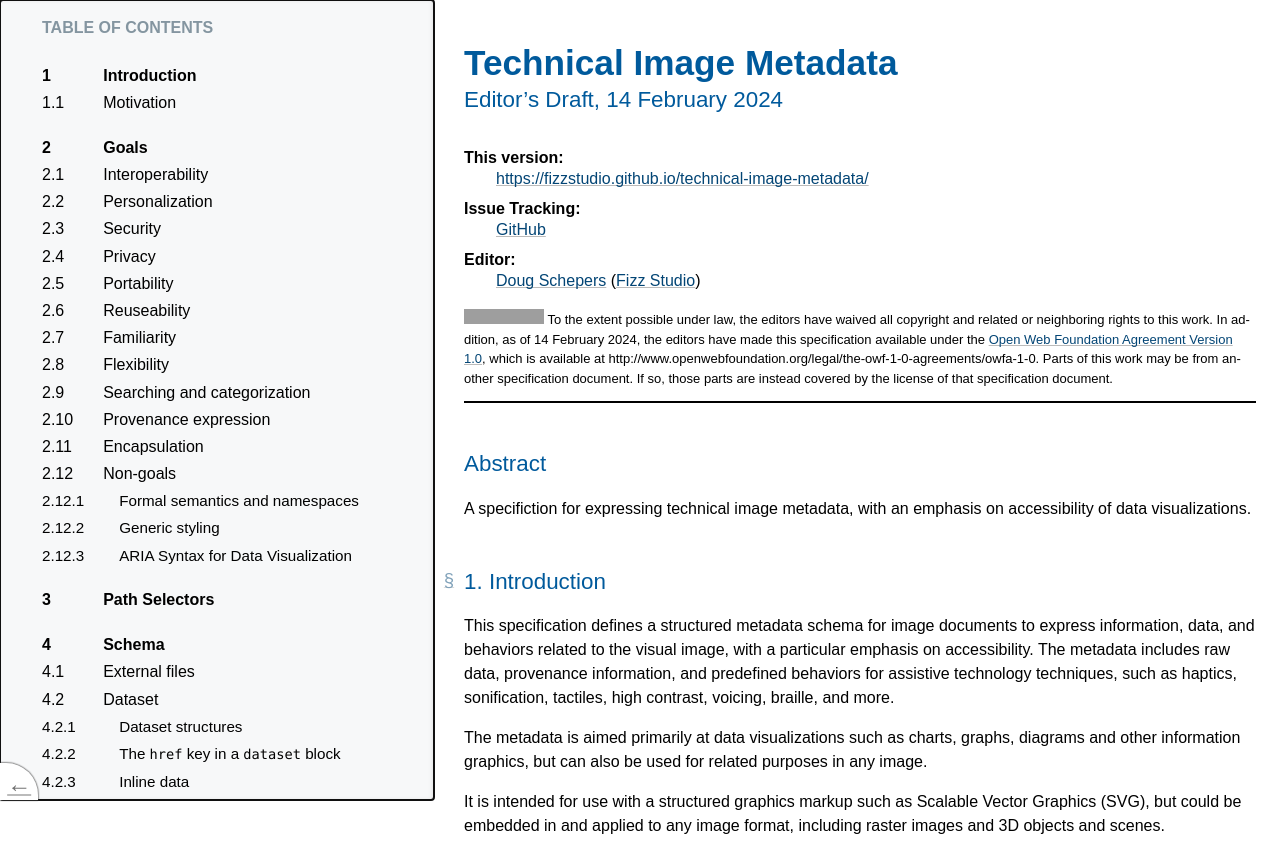
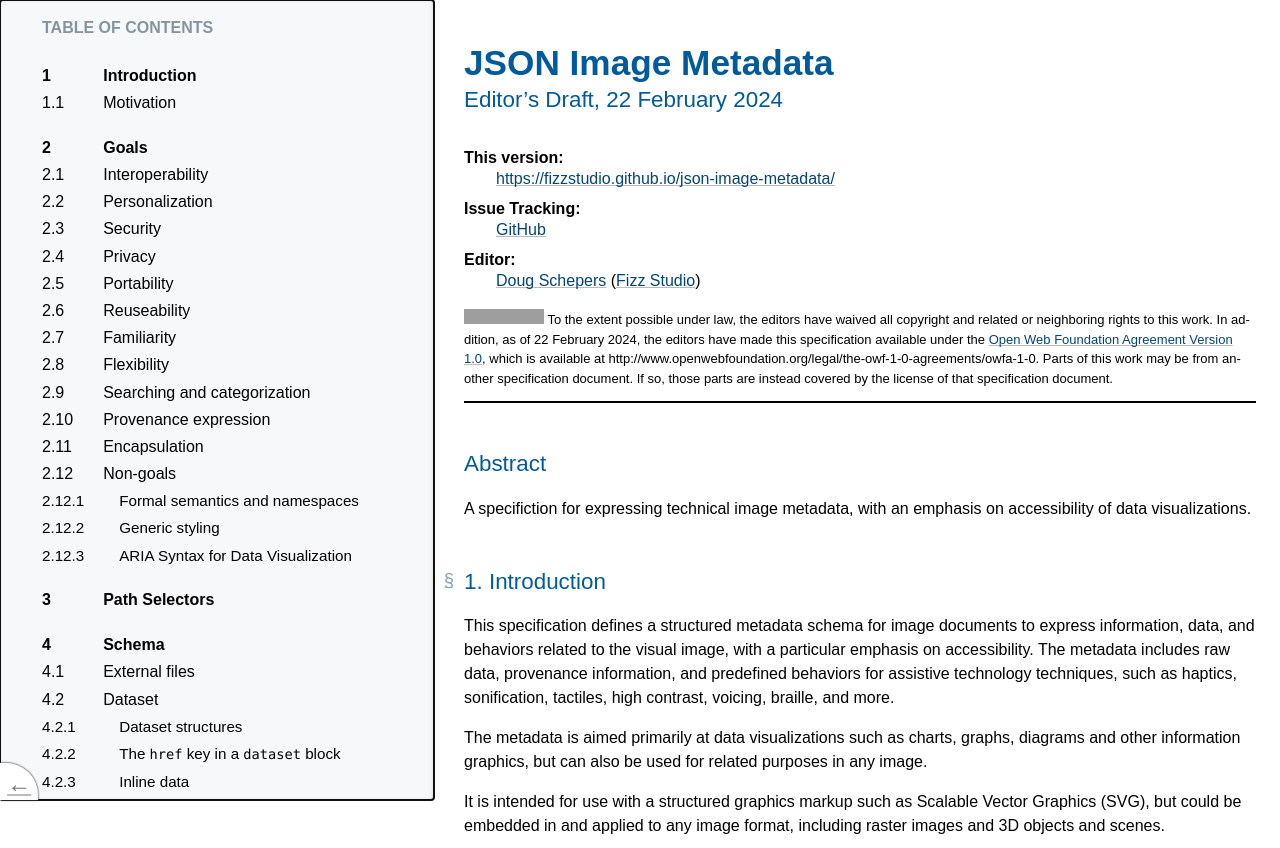
Before and after one commit to Inclusio-Community/json-image-metadata, a plain HTML site: page index.html in a window 1280 px wide. Shown: the top 848 px of the page. Drawn offline with Linux system fonts and the light colour scheme; grey boxes are pictures that could not be loaded.

Commit message:
renamed to JIM, cleanup, reworked examples

```diff
--- a/index.html
+++ b/index.html
@@ -1,7 +1,7 @@
 <!doctype html><html lang="en">
  <head>
   <meta content="text/html; charset=utf-8" http-equiv="Content-Type">
-  <title>Technical Image Metadata</title>
+  <title>JSON Image Metadata</title>
   <meta content="width=device-width, initial-scale=1, shrink-to-fit=no" name="viewport">
 <style data-fill-with="stylesheet">/******************************************************************************
  *                   Style sheet for the W3C specifications                   *
@@ -1489,9 +1489,9 @@ Possible extra rowspan handling
 	}
 </style>
   <meta content="Bikeshed version d5d58a306, updated Fri Jan 26 16:12:28 2024 -0800" name="generator">
-  <link href="https://fizzstudio.github.io/technical-image-metadata/" rel="canonical">
+  <link href="https://fizzstudio.github.io/json-image-metadata/" rel="canonical">
   <link href="./favicon.svg" rel="icon">
-  <meta content="df14dbd73d2f07c3bc86026d3796f333190aad8d" name="revision">
+  <meta content="baed4c858fc8a992e1edd096f7b195b0dc5b3f68" name="revision">
 <style>/* Boilerplate: style-autolinks */
 .css.css, .property.property, .descriptor.descriptor {
     color: var(--a-normal-text);
@@ -2014,14 +2014,14 @@ c-[il] { color: #000000 } /* Literal.Number.Integer.Long */
  <body class="h-entry">
   <div class="head">
    <p data-fill-with="logo"></p>
-   <h1 class="p-name no-ref" id="title">Technical Image Metadata</h1>
-   <h2 class="no-num no-toc no-ref heading settled" id="profile-and-date"><span class="content">Editor’s Draft, <time class="dt-updated" datetime="2024-02-14">14 February 2024</time></span></h2>
+   <h1 class="p-name no-ref" id="title">JSON Image Metadata</h1>
+   <h2 class="no-num no-toc no-ref heading settled" id="profile-and-date"><span class="content">Editor’s Draft, <time class="dt-updated" datetime="2024-02-22">22 February 2024</time></span></h2>
    <div data-fill-with="spec-metadata">
     <dl>
      <dt>This version:
-     <dd><a class="u-url" href="https://fizzstudio.github.io/technical-image-metadata/">https://fizzstudio.github.io/technical-image-metadata/</a>
+     <dd><a class="u-url" href="https://fizzstudio.github.io/json-image-metadata/">https://fizzstudio.github.io/json-image-metadata/</a>
      <dt>Issue Tracking:
-     <dd><a href="https://github.com/fizzstudio/technical-image-metadata/issues/">GitHub</a>
+     <dd><a href="https://github.com/fizzstudio/json-image-metadata/issues/">GitHub</a>
      <dt class="editor">Editor:
      <dd class="editor p-author h-card vcard"><a class="p-name fn u-email email" href="mailto:doug@fizz.studio">Doug Schepers</a> (<a class="p-org org" href="http://fizz.studio">Fizz Studio</a>)
     </dl>
@@ -2029,7 +2029,7 @@ c-[il] { color: #000000 } /* Literal.Number.Integer.Long */
    <div data-fill-with="warning"></div>
    <p class="copyright" data-fill-with="copyright"><a href="http://creativecommons.org/publicdomain/zero/1.0/" rel="license"><img alt="CC0" height="15" src="https://licensebuttons.net/p/zero/1.0/80x15.png" width="80"></a> To the extent possible under law, the editors have waived all copyright
 and related or neighboring rights to this work.
-In addition, as of 14 February 2024,
+In addition, as of 22 February 2024,
 the editors have made this specification available under the <a href="http://www.openwebfoundation.org/legal/the-owf-1-0-agreements/owfa-1-0" rel="license">Open Web Foundation Agreement Version 1.0</a>,
 which is available at http://www.openwebfoundation.org/legal/the-owf-1-0-agreements/owfa-1-0.
 Parts of this work may be from another specification document.  If so, those parts are instead covered by the license of that specification document. </p>
```
Also changed, not shown: examples/bar-chart-metadata-inline.svg, examples/bar-chart-metadata-jsonpath.svg (added), examples/bar-chart.svg, 2 other files.
